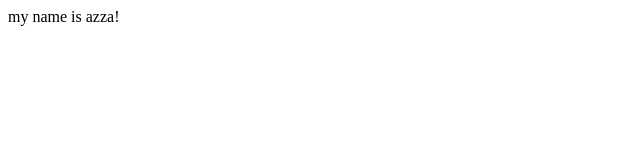
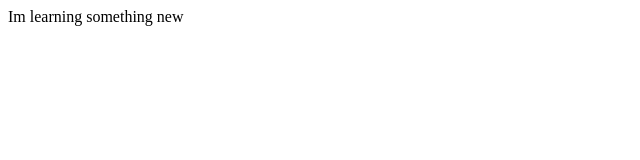
Before and after one commit to Ar0nC/github-trail, a plain HTML site: page index.html in a window 1280 px wide. Shown: the full height of the page, 0-640 px from the left. Drawn offline with Linux system fonts and the light colour scheme.

Commit message:
change description

```diff
--- a/index.html
+++ b/index.html
@@ -7,6 +7,6 @@
     <title>Document</title>
 </head>
 <body>
-    my name is azza!
+   Im learning something new
 </body>
 </html>
```
